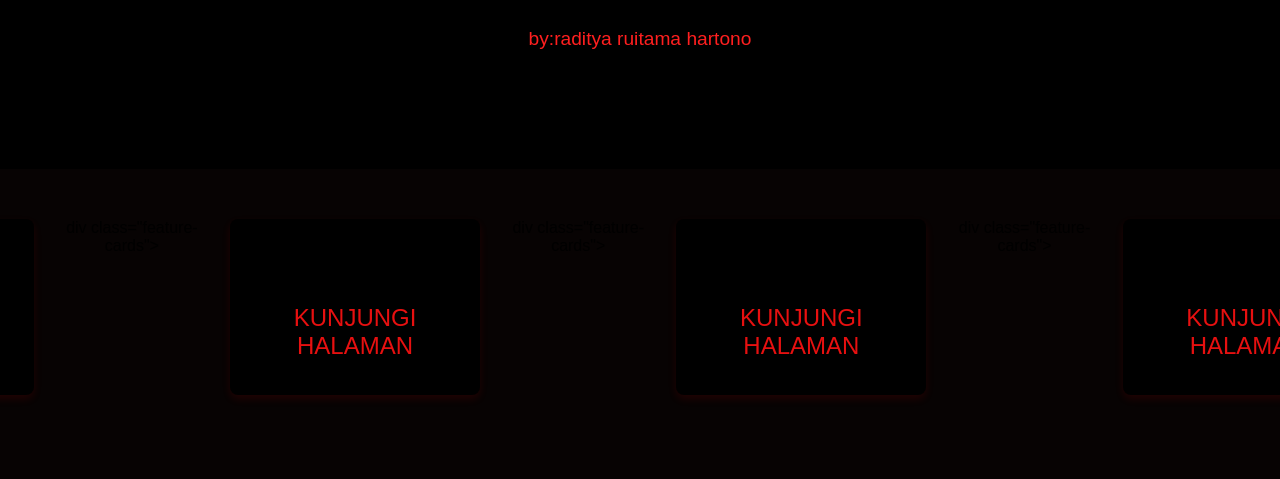
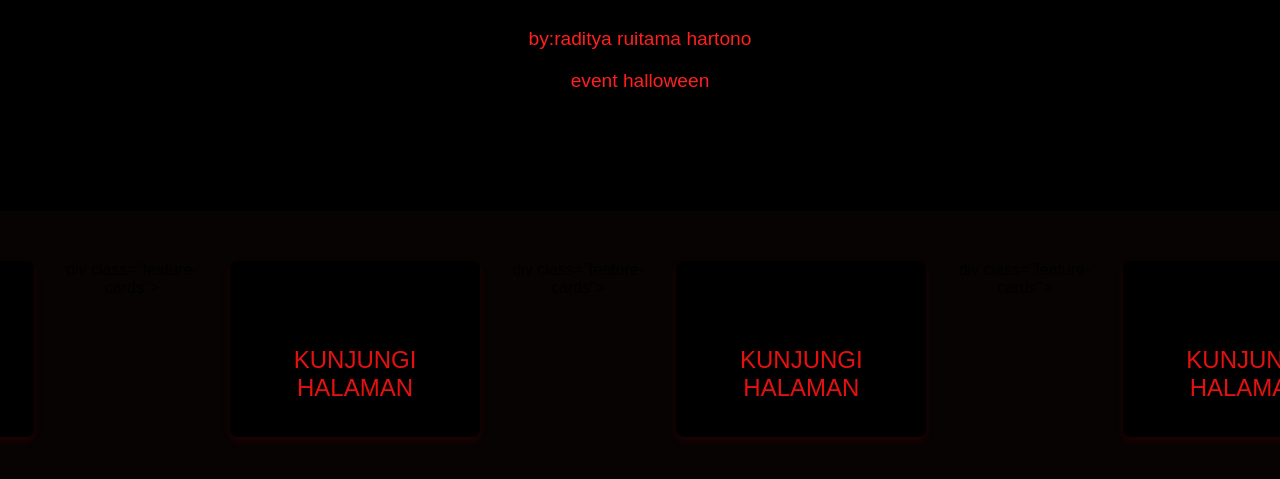
Before and after one commit to raditZTO/admin, a plain HTML site: page dashboard.html in a window 1280 px wide. Shown: the part 291-770 px from the top of the page. Drawn offline with Linux system fonts and the light colour scheme.

Commit message:
Update dashboard.html

```diff
--- a/dashboard.html
+++ b/dashboard.html
@@ -3,7 +3,7 @@
 <head>
     <meta charset="UTF-8">
     <meta name="viewport" content="width=device-width, initial-scale=1.0">
-    <title>Website Canggih dengan Animasi</title>
+    <title>web zto canggih</title>
     <link rel="stylesheet" href="style.css">
 </head>
 <body>
@@ -22,6 +22,7 @@
         <section class="hero">
             <h1 class="animated-text">Selamat datang</h1>
             <p class="hero-description">by:raditya ruitama hartono</p>
+            <p class="hero-description">event halloween</p>
         </section>
 
         <section class="features">
```
